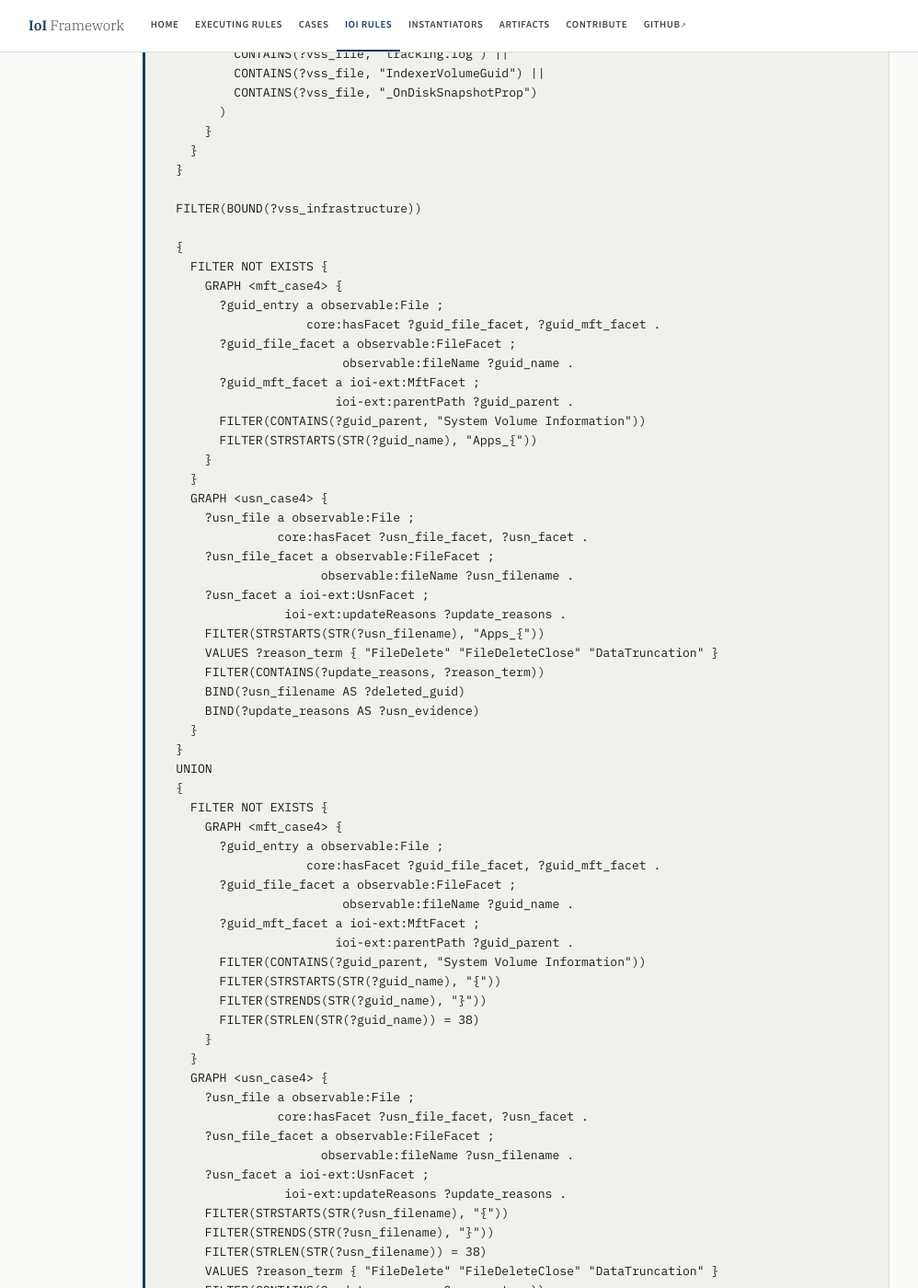
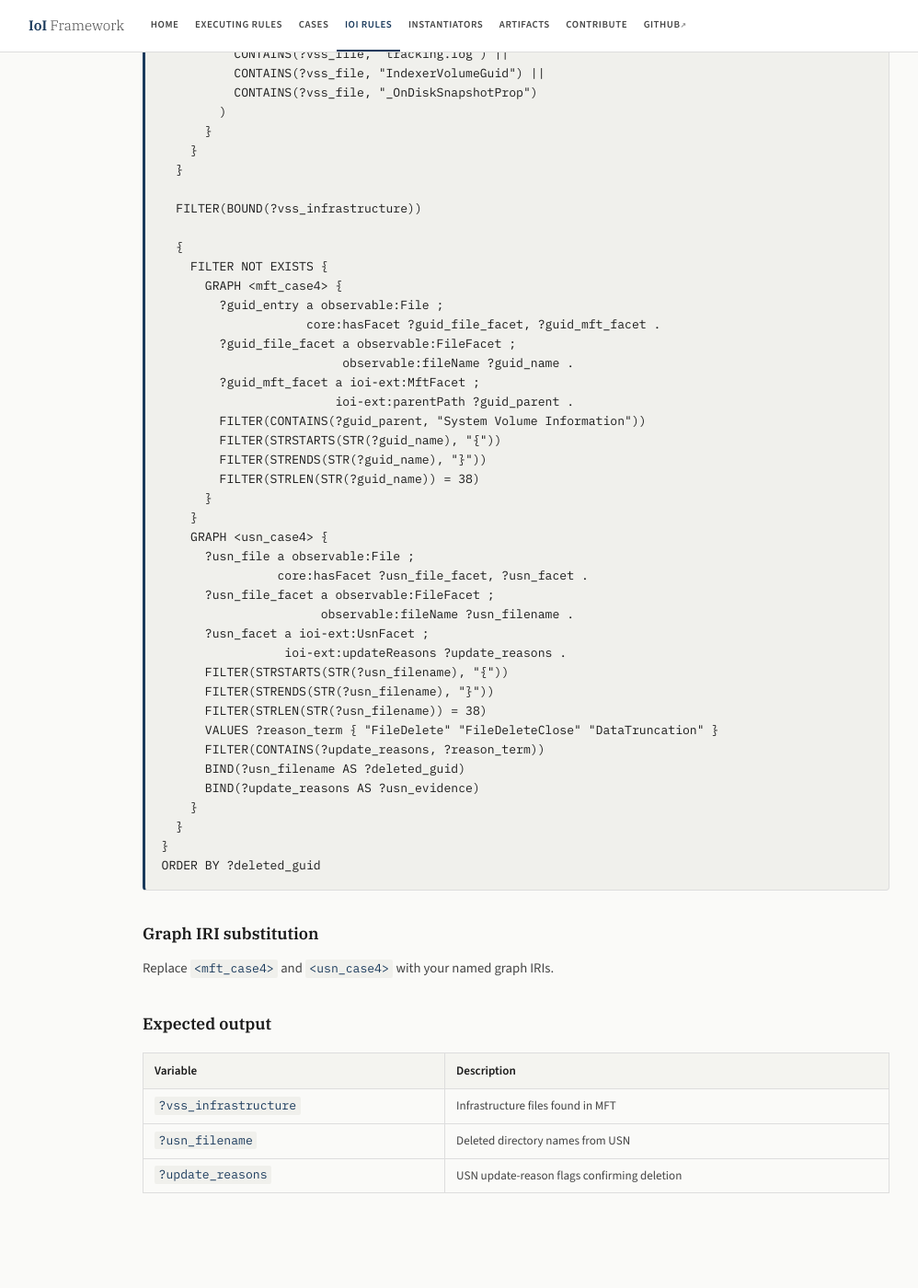
Before and after one commit to ioi-framework/ioi-framework.github.io, a Jekyll site: the page built from _rules/ioi-004.md, in a window 1280 px wide and 1400 px high, scrolled down 1291 px. Shown: the whole window at 92% size, without its empty margins (79-1077 px from the left). Built offline with Jekyll 4.4.1, drawn with Linux system fonts in a browser that asks for light colours; some of the changed text lies outside the part shown.

Commit message:
Align IOI-004 website docs

```diff
--- a/_rules/ioi-004.md
+++ b/_rules/ioi-004.md
@@ -3,7 +3,7 @@
 title:        "VSS Directory Presence Check"
 category:     Structural
 status:       Validated
-description:  "Flags absent GUID snapshot directories and Apps_{} subdirectories under System Volume Information when VSS infrastructure files are present, corroborated by USN deletion records."
+description:  "Flags absent GUID snapshot directories under System Volume Information when VSS infrastructure files are present, corroborated by USN deletion records."
 artifacts:
   - $MFT
   - $UsnJrnl
@@ -20,16 +20,16 @@
 
 ## Dependency specification
 
-1. **$MFT** — files under `System Volume Information`: infrastructure files (`tracking.log`, `IndexerVolumeGuid`, `_OnDiskSnapshotProp`) and GUID/Apps directories
-2. **$UsnJrnl** — `FileDelete` and `FileDeleteClose` records matching GUID-format or `Apps_{}` filenames
+1. **$MFT** — files under `System Volume Information`: infrastructure files (`tracking.log`, `IndexerVolumeGuid`, `_OnDiskSnapshotProp`) and GUID snapshot directories
+2. **$UsnJrnl** — `FileDelete`, `FileDeleteClose`, or `DataTruncation` records matching bare `{GUID}` filenames
 
 
 
-If VSS infrastructure files exist under `System Volume Information`, the corresponding GUID snapshot directories and `Apps_{}` subdirectories must also be present.
+If VSS infrastructure files exist under `System Volume Information`, the corresponding GUID snapshot directories must also be present.
 
 ## Contradiction condition
 
-Fires when infrastructure files are present **and** no GUID or `Apps_{}` directories appear in the MFT **and** USN records confirm their deletion.
+Fires when infrastructure files are present **and** no bare `{GUID}` snapshot directories appear in the MFT **and** USN records confirm GUID-format deletion activity.
 
 ## SPARQL signature
 
@@ -62,34 +62,6 @@
 
   FILTER(BOUND(?vss_infrastructure))
 
-  {
-    FILTER NOT EXISTS {
-      GRAPH <mft_case4> {
-        ?guid_entry a observable:File ;
-                    core:hasFacet ?guid_file_facet, ?guid_mft_facet .
-        ?guid_file_facet a observable:FileFacet ;
-                         observable:fileName ?guid_name .
-        ?guid_mft_facet a ioi-ext:MftFacet ;
-                        ioi-ext:parentPath ?guid_parent .
-        FILTER(CONTAINS(?guid_parent, "System Volume Information"))
-        FILTER(STRSTARTS(STR(?guid_name), "Apps_{"))
-      }
-    }
-    GRAPH <usn_case4> {
-      ?usn_file a observable:File ;
-                core:hasFacet ?usn_file_facet, ?usn_facet .
-      ?usn_file_facet a observable:FileFacet ;
-                      observable:fileName ?usn_filename .
-      ?usn_facet a ioi-ext:UsnFacet ;
-                 ioi-ext:updateReasons ?update_reasons .
-      FILTER(STRSTARTS(STR(?usn_filename), "Apps_{"))
-      VALUES ?reason_term { "FileDelete" "FileDeleteClose" "DataTruncation" }
-      FILTER(CONTAINS(?update_reasons, ?reason_term))
-      BIND(?usn_filename AS ?deleted_guid)
-      BIND(?update_reasons AS ?usn_evidence)
-    }
-  }
-  UNION
   {
     FILTER NOT EXISTS {
       GRAPH <mft_case4> {
--- a/index.html
+++ b/index.html
@@ -139,7 +139,7 @@
       <a class="card" href="/rules/ioi-004/">
         <div class="card-tag">IOI-004 · Structural</div>
         <h3>VSS directory presence check</h3>
-        <p>Flags absent GUID/Apps shadow directories when VSS infrastructure files exist.</p>
+        <p>Flags absent GUID shadow directories when VSS infrastructure files exist.</p>
         <div class="card-footer"><span class="tag tag-structural">Structural</span></div>
       </a>
       <a class="card" href="/rules/ioi-007/">
```
Also changed, not shown: executerules.md (+2 -2 lines), playground/index.html (+0 -21 lines), 5 other files.
